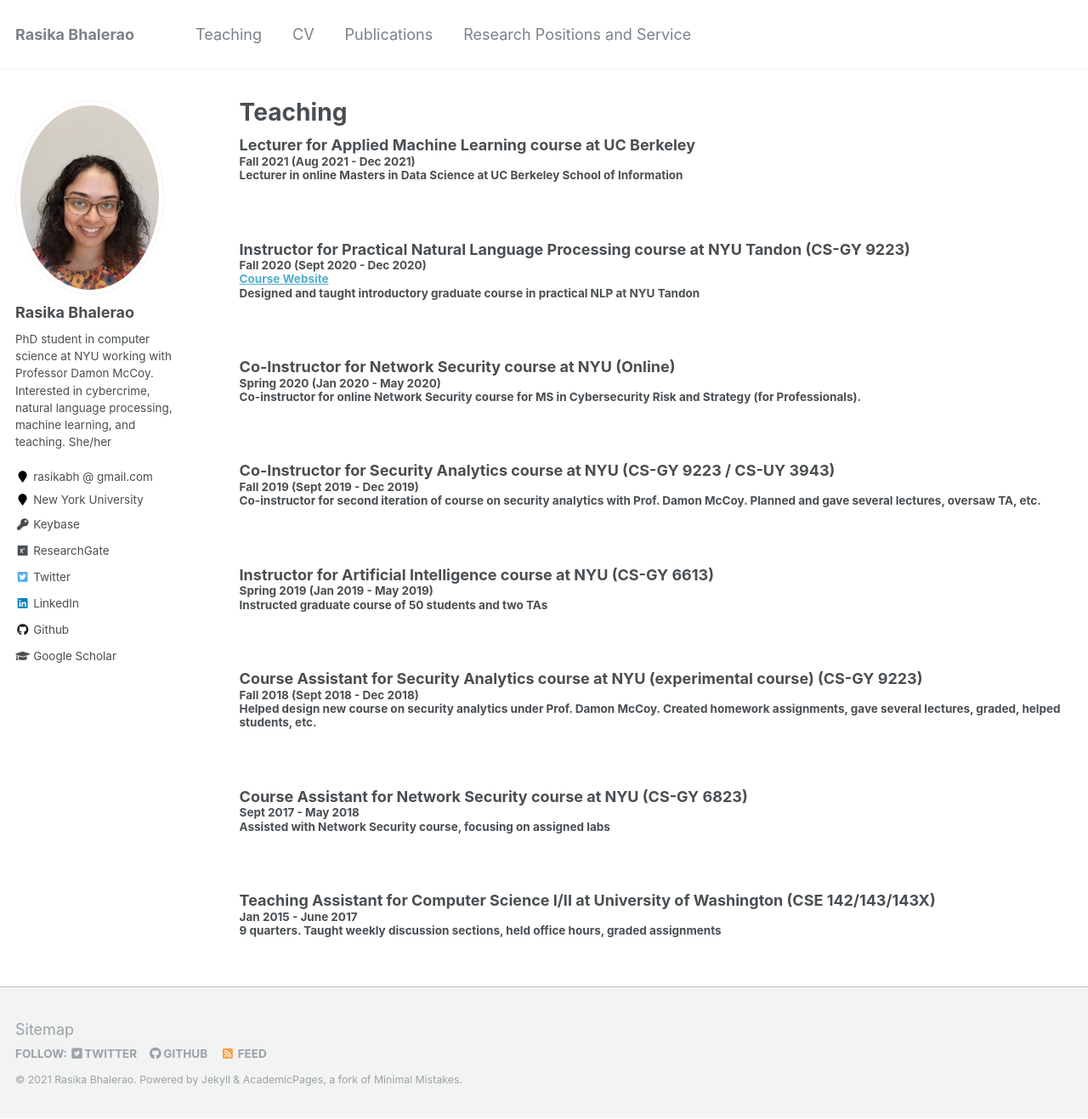
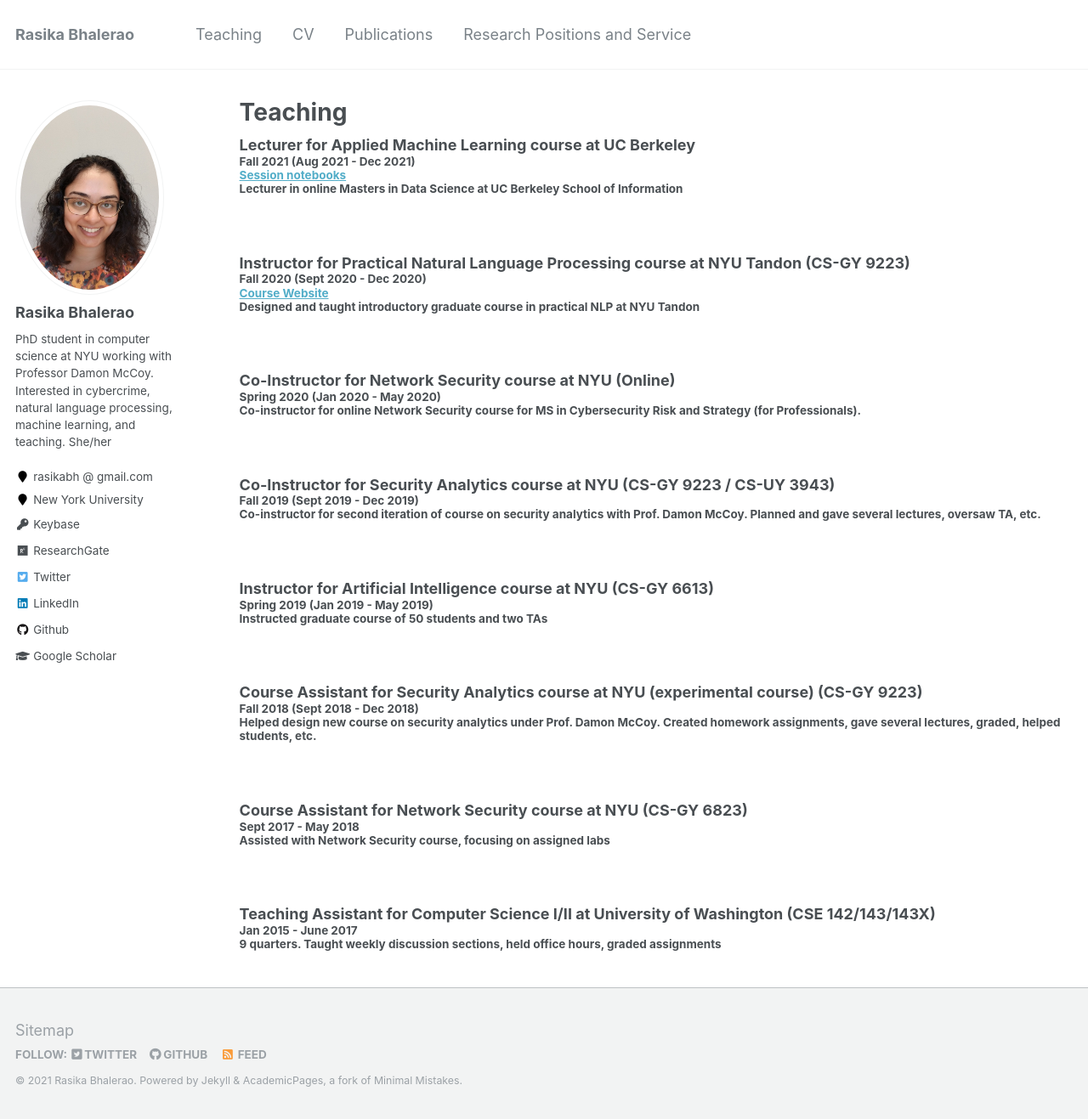
Before and after one commit to rasikabh/rasikabh.github.io, a Jekyll site: the page built from _pages/teaching.md, in a window 1280 px wide and 1317 px high. Shown: the whole window at 85% size. Built offline with Jekyll 4.4.1, drawn with Linux system fonts in a browser that asks for light colours.

Commit message:
Update teaching.md

```diff
--- a/_pages/teaching.md
+++ b/_pages/teaching.md
@@ -15,6 +15,7 @@ h2, h3, h4, h5, h6 {margin: 0;}
 
 ### Lecturer for Applied Machine Learning course at UC Berkeley
 #### Fall 2021 (Aug 2021 - Dec 2021)
+#### [Session notebooks](https://github.com/MIDS-W207/rasikabh/tree/main/live_sessions)
 #### Lecturer in online Masters in Data Science at UC Berkeley School of Information
 <br/>
 
```
